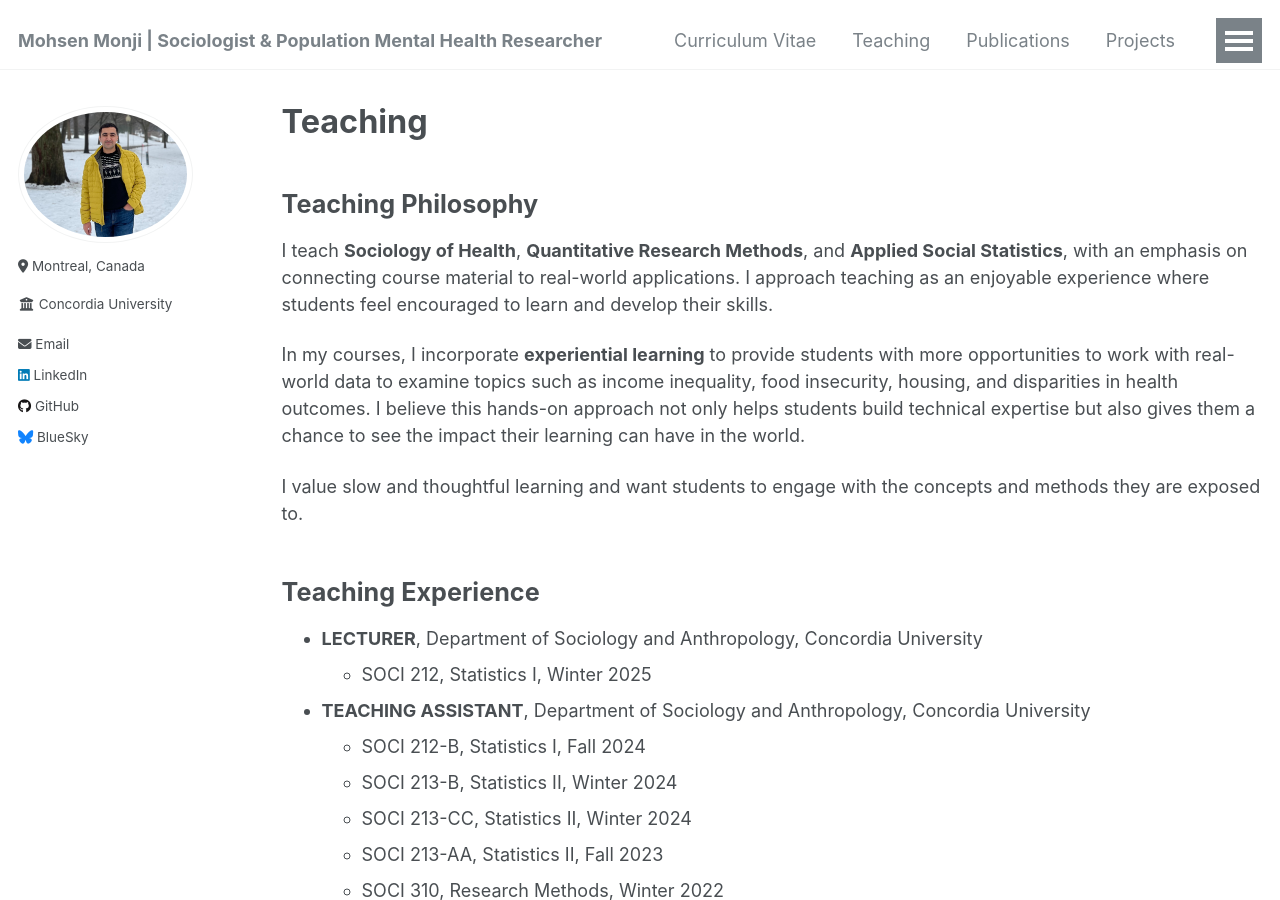
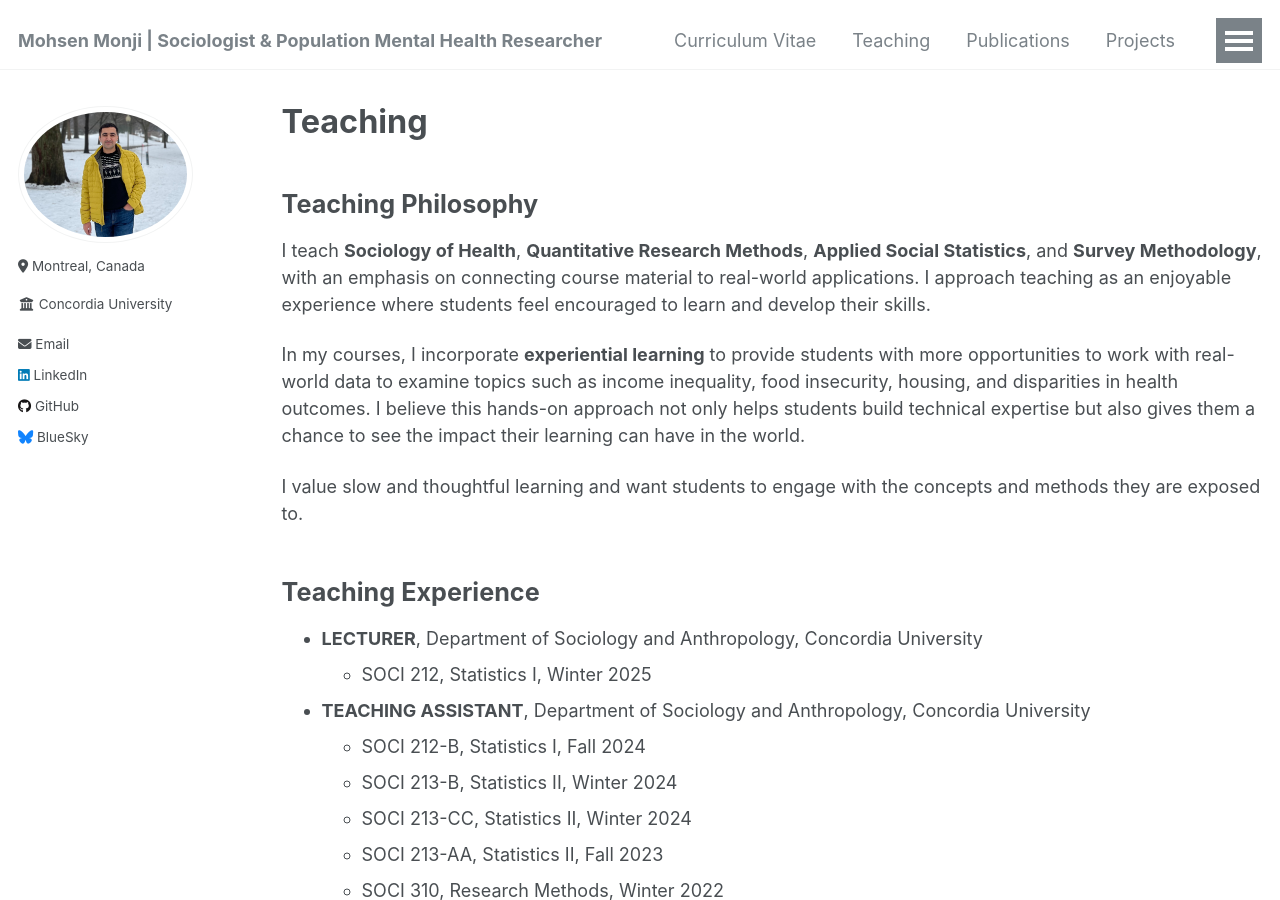
Before and after one commit to Mohsnmonji/mohsnmonji.github.io, a Jekyll site: the page built from _pages/teaching.html, in a window 1280 px wide and 900 px high. Built offline with Jekyll 4.4.1, drawn with Linux system fonts in a browser that asks for light colours.

Commit message:
Update teaching.html

```diff
--- a/_pages/teaching.html
+++ b/_pages/teaching.html
@@ -5,8 +5,9 @@ permalink: /teaching/
 author_profile: true
 ---
 
-  <h2>Teaching Philosophy</h2>
-  <p>I teach <strong>Sociology of Health</strong>, <strong>Quantitative Research Methods</strong>, and <strong>Applied Social Statistics</strong>, with an emphasis on connecting course material to real-world applications. I approach teaching as an enjoyable experience where students feel encouraged to learn and develop their skills.</p>
+<h2>Teaching Philosophy</h2>
+<p>I teach <strong>Sociology of Health</strong>, <strong>Quantitative Research Methods</strong>, <strong>Applied Social Statistics</strong>, and <strong>Survey Methodology</strong>, with an emphasis on connecting course material to real-world applications. I approach teaching as an enjoyable experience where students feel encouraged to learn and develop their skills.</p>
+
 
   <p>In my courses, I incorporate <strong>experiential learning</strong> to provide students with more opportunities to work with real-world data to examine topics such as income inequality, food insecurity, housing, and disparities in health outcomes. I believe this hands-on approach not only helps students build technical expertise but also gives them a chance to see the impact their learning can have in the world.</p>
 
```
